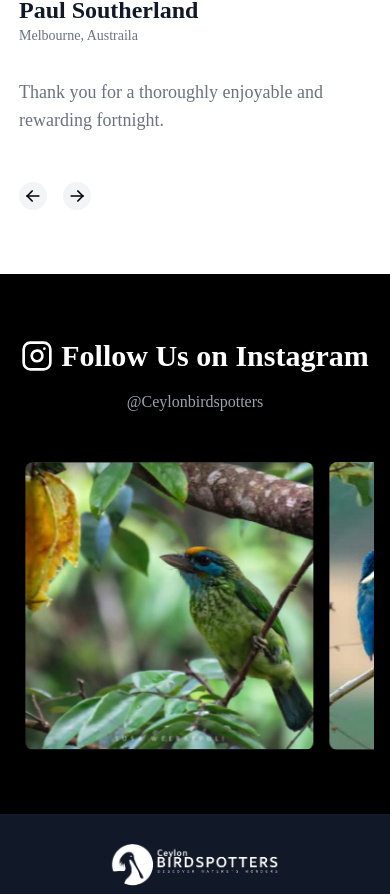
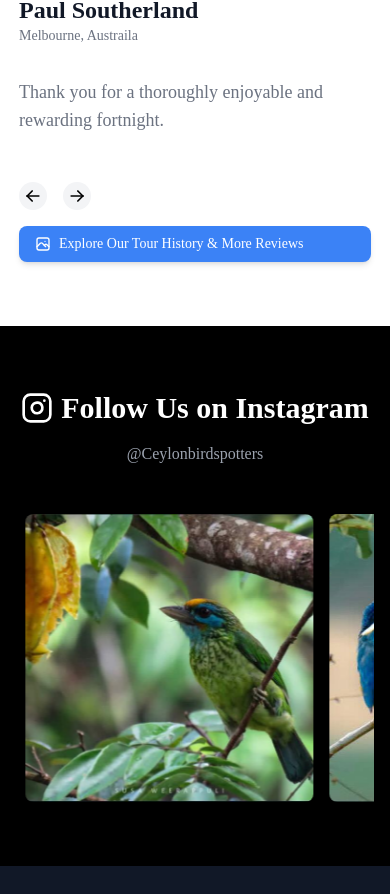
Before and after one commit to onel1234/Ceylon-Bird-spotters, a Next.js app: page / in a window 390 px wide. Shown: the part 5670-6564 px from the top of the page. Built offline with nearby package versions, Linux system fonts and the light colour scheme.

Commit message:
added the google drive link

```diff
--- a/src/app/Ui/Testimonials.tsx
+++ b/src/app/Ui/Testimonials.tsx
@@ -1,9 +1,8 @@
 "use client";
-
 import { IconArrowLeft, IconArrowRight } from "@tabler/icons-react";
 import { motion, AnimatePresence } from "framer-motion";
 import Image from "next/image";
-import { useEffect, useState } from "react";
+import { useEffect, useState, useCallback } from "react";
 
 type Testimonial = {
   quote: string;
@@ -11,6 +10,7 @@ type Testimonial = {
   designation: string;
   src: string;
 };
+
 export const AnimatedTestimonials = ({
   testimonials,
   autoplay = false,
@@ -20,13 +20,14 @@ export const AnimatedTestimonials = ({
 }) => {
   const [active, setActive] = useState(0);
 
-  const handleNext = () => {
+
+  const handleNext = useCallback(() => {
     setActive((prev) => (prev + 1) % testimonials.length);
-  };
+  }, [testimonials.length]);
 
-  const handlePrev = () => {
+  const handlePrev = useCallback(() => {
     setActive((prev) => (prev - 1 + testimonials.length) % testimonials.length);
-  };
+  }, [testimonials.length]);
 
   const isActive = (index: number) => {
     return index === active;
@@ -37,11 +38,12 @@ export const AnimatedTestimonials = ({
       const interval = setInterval(handleNext, 5000);
       return () => clearInterval(interval);
     }
-  }, [autoplay]);
+  }, [autoplay, handleNext]);
 
   const randomRotateY = () => {
     return Math.floor(Math.random() * 21) - 10;
   };
+
   return (
     <div className="max-w-sm md:max-w-4xl mx-auto antialiased font-sans px-4 md:px-8 lg:px-12 py-20">
       <div className="relative grid grid-cols-1 md:grid-cols-2  gap-20">
--- a/src/app/Ui/images-slider.tsx
+++ b/src/app/Ui/images-slider.tsx
@@ -2,7 +2,7 @@
 "use client";
 import { cn } from "@/lib/utils";
 import { motion, AnimatePresence } from "framer-motion";
-import React, { useEffect, useState } from "react";
+import React, { useEffect, useState, useCallback } from "react";
 
 export const ImagesSlider = ({
   images,
@@ -26,23 +26,19 @@ export const ImagesSlider = ({
   const [loading, setLoading] = useState(false);
   const [loadedImages, setLoadedImages] = useState<string[]>([]);
 
-  const handleNext = () => {
+  const handleNext = useCallback(() => {
     setCurrentIndex((prevIndex) =>
       prevIndex + 1 === images.length ? 0 : prevIndex + 1
     );
-  };
+  }, [images.length]);
 
-  const handlePrevious = () => {
+  const handlePrevious = useCallback(() => {
     setCurrentIndex((prevIndex) =>
       prevIndex - 1 < 0 ? images.length - 1 : prevIndex - 1
     );
-  };
+  }, [images.length]);
 
-  useEffect(() => {
-    loadImages();
-  }, []);
-
-  const loadImages = () => {
+  const loadImages = useCallback(() => {
     setLoading(true);
     const loadPromises = images.map((image) => {
       return new Promise((resolve, reject) => {
@@ -52,14 +48,18 @@ export const ImagesSlider = ({
         img.onerror = reject;
       });
     });
-
     Promise.all(loadPromises)
       .then((loadedImages) => {
         setLoadedImages(loadedImages as string[]);
         setLoading(false);
       })
       .catch((error) => console.error("Failed to load images", error));
-  };
+  }, [images]);
+
+  useEffect(() => {
+    loadImages();
+  }, [loadImages]);
+
   useEffect(() => {
     const handleKeyDown = (event: KeyboardEvent) => {
       if (event.key === "ArrowRight") {
@@ -68,7 +68,6 @@ export const ImagesSlider = ({
         handlePrevious();
       }
     };
-
     window.addEventListener("keydown", handleKeyDown);
 
     // autoplay
@@ -83,7 +82,7 @@ export const ImagesSlider = ({
       window.removeEventListener("keydown", handleKeyDown);
       clearInterval(interval);
     };
-  }, []);
+  }, [autoplay, handleNext, handlePrevious]);
 
   const slideVariants = {
     initial: {
@@ -134,7 +133,6 @@ export const ImagesSlider = ({
           className={cn("absolute inset-0 bg-black/60 z-40", overlayClassName)}
         />
       )}
-
       {areImagesLoaded && (
         <AnimatePresence>
           <motion.img
--- a/src/app/destinations/mirissa/page.tsx
+++ b/src/app/destinations/mirissa/page.tsx
@@ -137,7 +137,7 @@ export default function MirissaPage() {
                     className="bg-blue-50 dark:bg-blue-900/20 p-4 rounded-lg"
                   >
                     <h4 className="font-semibold text-lg mb-2">{highlight.title}</h4>
-                    <p className="text-gray-700 dark:text-gray-300">{highlight.description}</p>
+                    <p className="text-gray-700 dark:text-gray-300 text-lg">{highlight.description}</p>
                   </div>
                 ))}
               </div>
--- a/src/app/testimonials-animated.tsx
+++ b/src/app/testimonials-animated.tsx
@@ -1,6 +1,6 @@
 "use client";
 
-import { IconArrowLeft, IconArrowRight } from "@tabler/icons-react";
+import { IconArrowLeft, IconArrowRight, IconPhoto } from "@tabler/icons-react";
 import { motion, AnimatePresence } from "framer-motion";
 import React, { useEffect, useState } from "react";
 import Image from "next/image";
@@ -10,7 +10,6 @@ type Testimonial = {
   name: string;
   designation: string;
   image: string;
-
 };
 
 const testimonials: Testimonial[] = [
@@ -42,6 +41,8 @@ const testimonials: Testimonial[] = [
   }
 ];
 
+const GOOGLE_DRIVE_LINK = "https://drive.google.com/drive/folders/1VNExEVuV0OBXxRzx_iIX4ShNPCoaluPC?usp=sharing";
+
 const TestimonialsSection = () => {
   const [active, setActive] = useState(0);
   const [imageError, setImageError] = useState<Record<number, boolean>>({});
@@ -72,6 +73,10 @@ const TestimonialsSection = () => {
 
   const randomRotateY = () => {
     return Math.floor(Math.random() * 21) - 10;
+  };
+
+  const openGoogleDrive = () => {
+    window.open(GOOGLE_DRIVE_LINK, "_blank");
   };
 
   return (
@@ -195,8 +200,8 @@ const TestimonialsSection = () => {
                   ))}
                 </motion.p>
               </motion.div>
-
-              <div className="flex gap-4 pt-12 md:pt-0">
+              <div className="flex flex-col space-y-4 pt-12 md:pt-0">
+  <div className="flex gap-4">
     <button
       onClick={handlePrev}
       className="h-7 w-7 rounded-full bg-gray-100 dark:bg-neutral-800 flex items-center justify-center group/button"
@@ -210,6 +215,18 @@ const TestimonialsSection = () => {
       <IconArrowRight className="h-5 w-5 text-black dark:text-neutral-400 group-hover/button:-rotate-12 transition-transform duration-300" />
     </button>
   </div>
+
+  {/* Google Drive Link Button - Now positioned below arrows */}
+  <motion.button
+    onClick={openGoogleDrive}
+    whileHover={{ scale: 1.05 }}
+    whileTap={{ scale: 0.95 }}
+    className="flex items-center gap-2 bg-blue-500 hover:bg-blue-700 text-white px-4 py-2 rounded-lg shadow-md transition-all duration-300 text-sm font-medium mt-12"
+  >
+    <IconPhoto className="h-4 w-4" />
+    <span>Explore Our Tour History &  More Reviews</span>
+  </motion.button>
+</div>
             </div>
           </div>
         </div>
```
Lines whose indentation alone changed are shown as unchanged.
